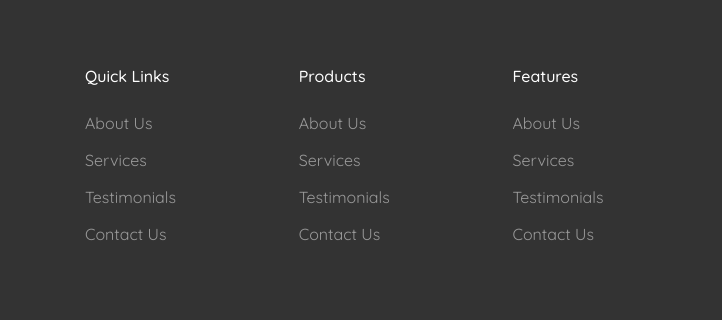
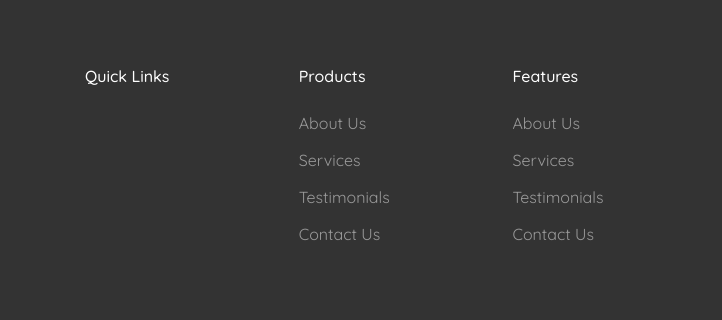
Before and after one commit to GarciaNicolasEmanuel/TRIECO, a plain HTML site: page contact.html in a window 1280 px wide. Shown: the part 1564-1884 px from the top of the page, 0-722 px from the left. Drawn offline with Linux system fonts and the light colour scheme; files whose address does not match are found by name.

Commit message:
Update contact.html

```diff
--- a/contact.html
+++ b/contact.html
@@ -204,12 +204,13 @@
             <div class="row">
               <div class="col-md-3">
                 <h2 class="footer-heading mb-4">Quick Links</h2>
+                <!--<div class="col-md-3">
+                <h2 class="footer-heading mb-4">Quick Links</h2>
                 <ul class="list-unstyled">
-                  <li><a href="#">About Us</a></li>
-                  <li><a href="#">Services</a></li>
+                  <li><a href="#">Nosotros</a></li>
+                  <li><a href="#">Servicios</a></li>
                   <li><a href="#">Testimonials</a></li>
-                  <li><a href="#">Contact Us</a></li>
-                </ul>
+                </ul>-->
               </div>
               <div class="col-md-3">
                 <h2 class="footer-heading mb-4">Products</h2>
```
